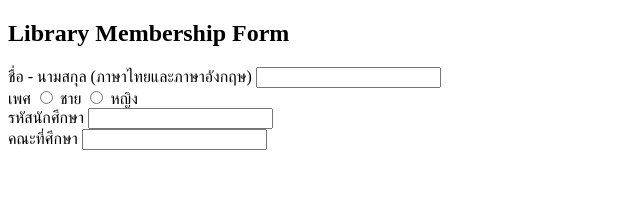
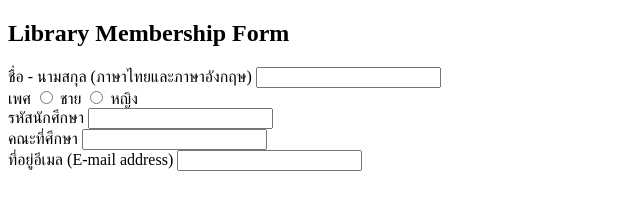
Before and after one commit to Passakorn-Sangboon/6709616731_LibraryMembershipApplicationForm, a plain HTML site: page index.html in a window 1280 px wide. Shown: the whole page, without its empty margins (0-640 px from the left). Drawn offline with Linux system fonts and the light colour scheme.

Commit message:
Add E-mail

```diff
--- a/index.html
+++ b/index.html
@@ -30,5 +30,10 @@
                 <input type="text" name="faculty" required>
             </div>
 
+            <div class="group">
+                <label>ที่อยู่อีเมล (E-mail address) <span class="required"></span></label>
+                <input type="email" name="email" required>
+            </div>
+
 </body>
 </html>
```
